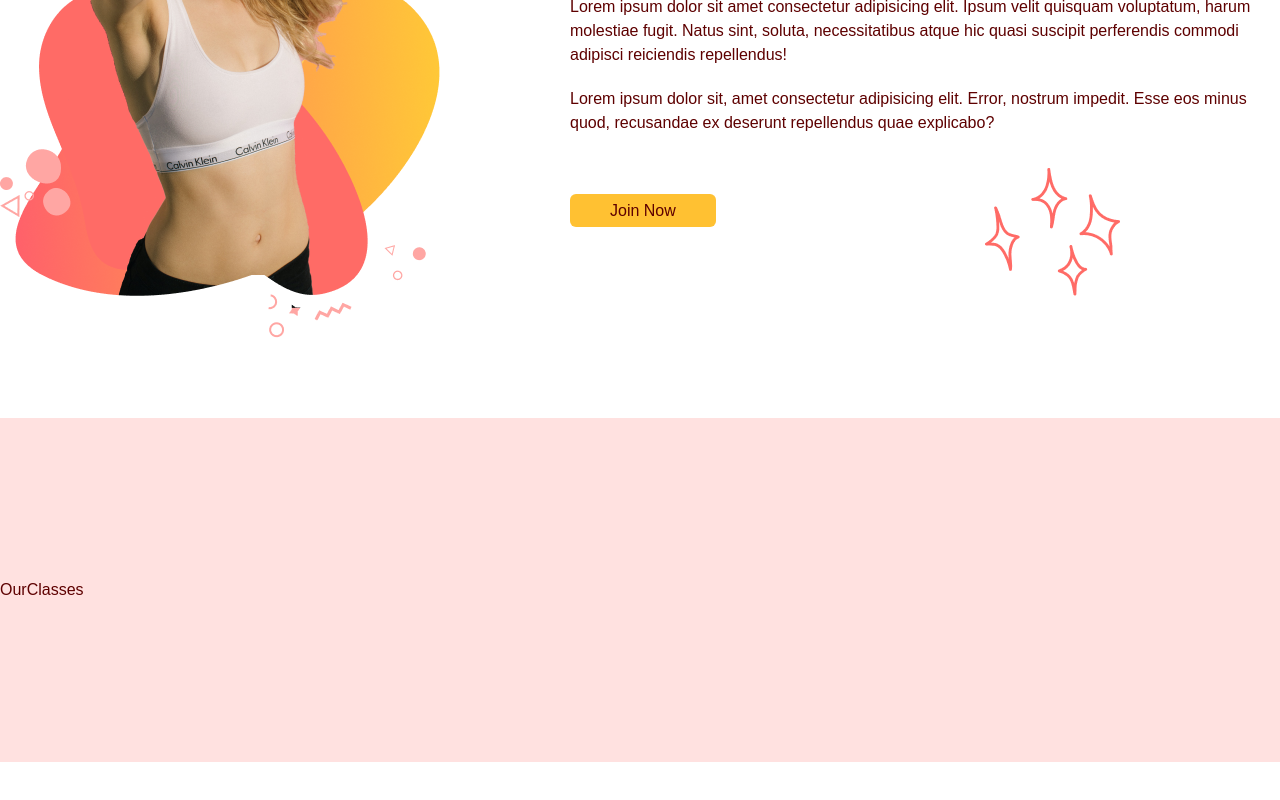
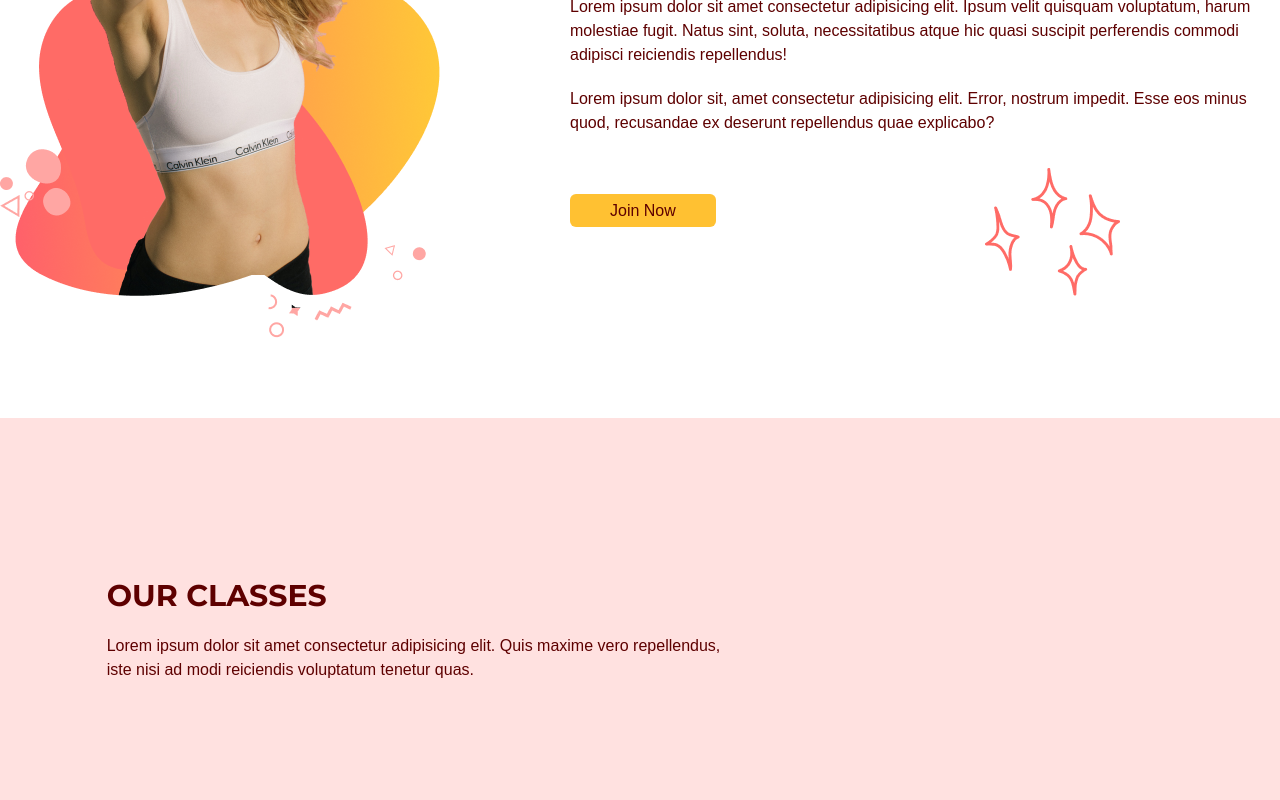
Before and after one commit to FrancoTr/react-ts-evogym, a React (Vite) app: page / in a window 1280 px wide. Shown: the part 1687-2487 px from the top of the page. Before the commit the page ends 2449 px from the top, so only its background shows below. Built offline with nearby package versions, Linux system fonts and the light colour scheme.

Commit message:
Add our classes title and subtext

```diff
--- a/src/scenes/ourClasses/index.tsx
+++ b/src/scenes/ourClasses/index.tsx
@@ -5,6 +5,8 @@ import image3 from "@/assets/image3.png";
 import image4 from "@/assets/image4.png";
 import image5 from "@/assets/image5.png";
 import image6 from "@/assets/image6.png";
+import { motion } from "framer-motion";
+import HText from "@/shared/HText";
 
 type Props = {
   setSelectedPage: (value: SelectedPage) => void;
@@ -13,7 +15,30 @@ type Props = {
 const OurClasses = ({ setSelectedPage }: Props) => {
   return (
     <section id="ourclasses" className="w-full bg-primary-100 py-40">
-      OurClasses
+      <motion.div
+        onViewportEnter={() => setSelectedPage(SelectedPage.OurClasses)}
+      >
+        <motion.div
+          className="mx-auto w-5/6"
+          initial="hidden"
+          whileInView="visible"
+          viewport={{ once: true, amount: 0.5 }}
+          transition={{ duration: 0.5 }}
+          variants={{
+            hidden: { opacity: 0, x: -50 },
+            visible: { opacity: 1, x: 0 },
+          }}
+        >
+          <div className="md:w-3/5">
+            <HText>OUR CLASSES</HText>
+            <p className="py-5">
+              Lorem ipsum dolor sit amet consectetur adipisicing elit. Quis
+              maxime vero repellendus, iste nisi ad modi reiciendis voluptatum
+              tenetur quas.
+            </p>
+          </div>
+        </motion.div>
+      </motion.div>
     </section>
   );
 };
```
